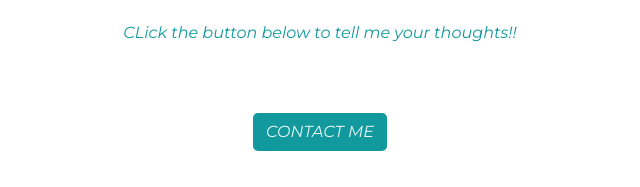
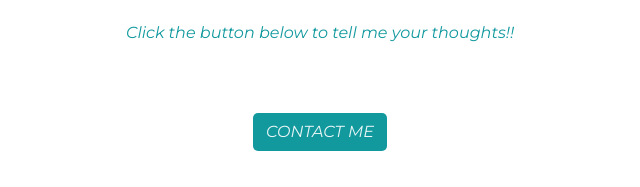
Before and after one commit to akku2699/Profile, a plain HTML site: page index.html in a window 1280 px wide. Shown: the part 2052-2239 px from the top of the page, 320-960 px from the left. Drawn offline with nearby package versions, Linux system fonts and the light colour scheme.

Commit message:
Update index.html

```diff
--- a/index.html
+++ b/index.html
@@ -47,7 +47,7 @@
       <div class="contact-me">
         <h2>Get In Touch</h2>
         <h3>Have something you want to say to me?</h3>
-        <p>CLick the button below to tell me your thoughts!!</p><br><br>
+        <p>Click the button below to tell me your thoughts!!</p><br><br>
         <a class="btn" href="mailto:akku99h@gmail.com">CONTACT ME</a>
       </div>
     </div>
```
